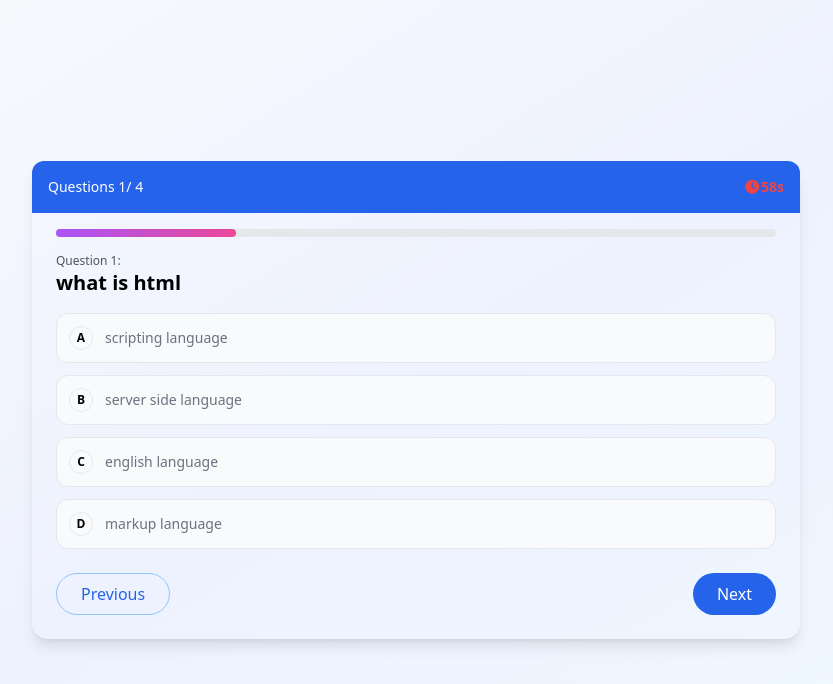
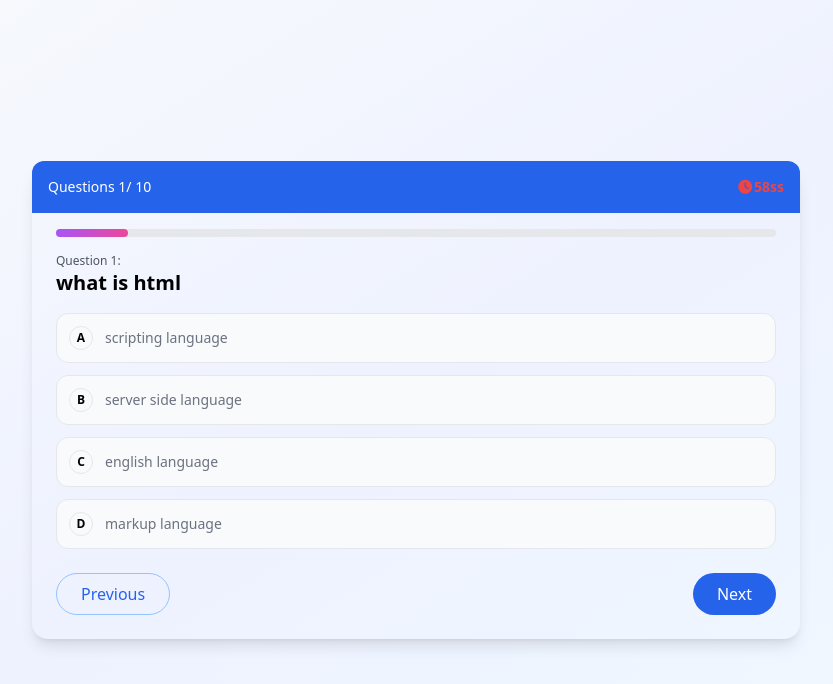
Before and after one commit to MahamKanwal/QuizMaster-Pro, a plain HTML site: page index.html in a window 1280 px wide. Both pictures are taken after a click on the button "Start Quiz". Shown: the whole page, without its empty margins (224-1057 px from the left). Drawn offline with nearby package versions, Linux system fonts and the light colour scheme.

Commit message:
completed

```diff
--- a/app.js
+++ b/app.js
@@ -188,36 +188,36 @@ const questionsArr = [
         options: ["background color", "font color", "color", "text color"],
         correctAns: 2
     },
-    // {
-    //     question: "which symbol is used for single line comments in JavaScript?",
-    //     options: ["double slash", "hash", "slash star", "percent"],
-    //     correctAns: 0
-    // },
-    // {
-    //     question: "which method is used to print something in the console in JavaScript?",
-    //     options: ["print", "console log", "log console", "echo"],
-    //     correctAns: 1
-    // },
-    // {
-    //     question: "which is used to display an image in html?",
-    //     options: ["img", "picture", "photo", "graphic"],
-    //     correctAns: 0
-    // },
-    // {
-    //     question: "in CSS, which property controls the size of text?",
-    //     options: ["font style", "text size", "font size", "size"],
-    //     correctAns: 2
-    // },
-    // {
-    //     question: "which company developed JavaScript?",
-    //     options: ["Microsoft", "Netscape", "Google", "Oracle"],
-    //     correctAns: 1
-    // },
-    // {
-    //     question: "which attribute in HTML is used to provide alternative text for an image?",
-    //     options: ["title", "alt", "src", "name"],
-    //     correctAns: 1
-    // },
+    {
+        question: "which symbol is used for single line comments in JavaScript?",
+        options: ["double slash", "hash", "slash star", "percent"],
+        correctAns: 0
+    },
+    {
+        question: "which method is used to print something in the console in JavaScript?",
+        options: ["print", "console log", "log console", "echo"],
+        correctAns: 1
+    },
+    {
+        question: "which is used to display an image in html?",
+        options: ["img", "picture", "photo", "graphic"],
+        correctAns: 0
+    },
+    {
+        question: "in CSS, which property controls the size of text?",
+        options: ["font style", "text size", "font size", "size"],
+        correctAns: 2
+    },
+    {
+        question: "which company developed JavaScript?",
+        options: ["Microsoft", "Netscape", "Google", "Oracle"],
+        correctAns: 1
+    },
+    {
+        question: "which attribute in HTML is used to provide alternative text for an image?",
+        options: ["title", "alt", "src", "name"],
+        correctAns: 1
+    },
     // {
     //     question: "which of the following is NOT a programming language?",
     //     options: ["Python", "Java", "HTML", "C++"],
@@ -293,44 +293,44 @@ let loadQues = () => {
     })
 }
 
+// let startTime = () => {
+//  clearInterval(timer);
+//   if(expiredQues[currentQuestionIdx]){
+//  timerElm.innerHTML = "Time Over";
+//  return;
+//   }
+//  timeLeft = quesTimers[currentQuestionIdx];
+//  timerElm.innerHTML = timeLeft;
+// timer = setInterval(() => {
+//   timeLeft--;
+//   quesTimers[currentQuestionIdx] = timeLeft;
+//   timerElm.innerHTML = timeLeft;
+//   if(timeLeft == 0){
+// clearInterval(timer);
+// expiredQues[currentQuestionIdx] = true;
+// timerElm.innerHTML = "Time Over";
+//   }
+// },1000)
+// }
+
 let startTime = () => {
- clearInterval(timer);
-  if(expiredQues[currentQuestionIdx]){
- timerElm.innerHTML = "Time Over";
- return;
-  }
- timeLeft = quesTimers[currentQuestionIdx];
- timerElm.innerHTML = timeLeft;
-timer = setInterval(() => {
+  clearInterval(timer);
+  timeLeft = quesTimers[currentQuestionIdx];
+  timerElm.innerHTML = `${timeLeft}s`;
+  timer = setInterval(timerInterval, 1000);
+};
+
+ let timerInterval = () => {
   timeLeft--;
   quesTimers[currentQuestionIdx] = timeLeft;
-  timerElm.innerHTML = timeLeft;
-  if(timeLeft == 0){
-clearInterval(timer);
-expiredQues[currentQuestionIdx] = true;
-timerElm.innerHTML = "Time Over";
-  }
-},1000)
-}
+  timerElm.innerHTML = `${timeLeft}s`;
 
-// const startTimer = () => {
-//   clearInterval(timer);
-//   timeLeft = questionTimers[currentQuestionIndex];
-//   timeElement.textContent = ${timeLeft}s;
-//   timer = setInterval(timerInterval, 1000);
-// };
-
-// const timerInterval = () => {
-//   timeLeft--;
-//   questionTimers[currentQuestionIndex] = timeLeft;
-//   timeElement.textContent = ${timeLeft}s;
-
-//   if (timeLeft <= 0) {
-//     clearInterval(timer);
-//     expiredQuestions[currentQuestionIndex] = true;
-//     timeElement.textContent = "⏳ Time Over";
-//   }
-// };
+  if (timeLeft == 0) {
+    clearInterval(timer);
+    expiredQues[currentQuestionIdx] = true;
+    timerElm.innerHTML = "⏳ Time Over";
+  }
+};
 
 const nextQuestion = () => {
     if (currentQuestionIdx < totalQuestions - 1) {
--- a/index.html
+++ b/index.html
@@ -169,7 +169,5 @@
 <!-- Quiz Result Page -->
 
   <script src="app.js"></script>
-  <script src="script.js"></script>
-
 </body>
 </html>
```
